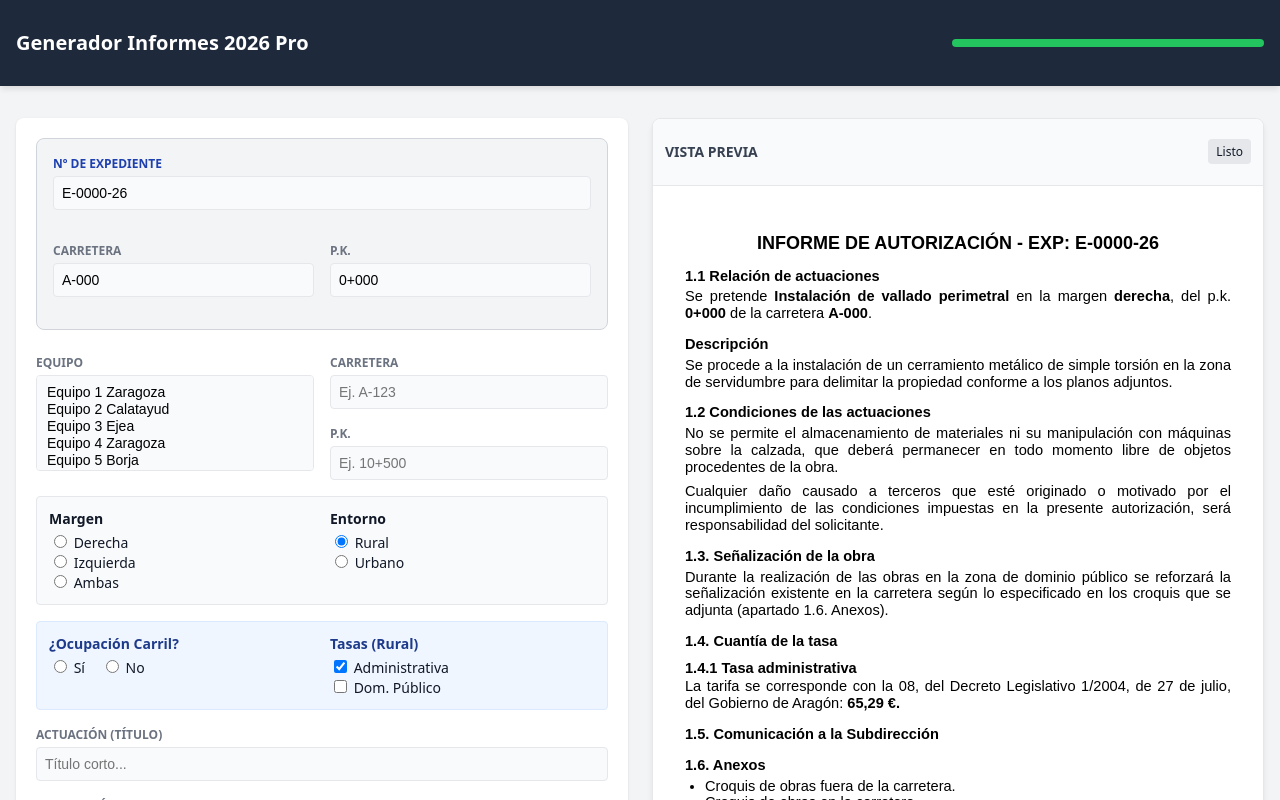
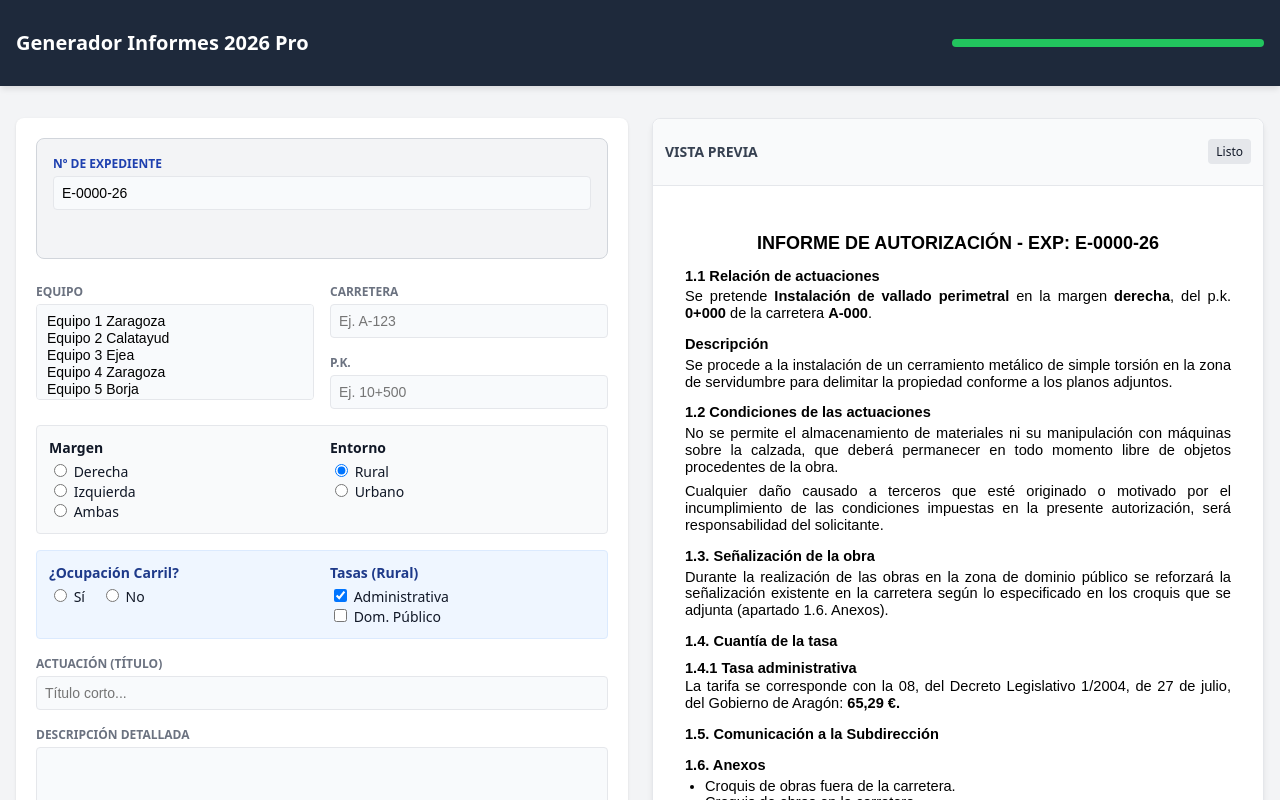
Before and after one commit to Marcos-zgz/generador-informes, a React (Vite) app: page / in a window 1280 px wide. Shown: the top 800 px of the page. Built offline with nearby package versions, Linux system fonts and the light colour scheme.

Commit message:
chore: comentar inputs carreteras

```diff
--- a/src/App.tsx
+++ b/src/App.tsx
@@ -223,7 +223,7 @@ const [formData, setFormData] = useState({
     />
   </div>
 
-  <div style={{ display: 'grid', gridTemplateColumns: '1fr 1fr', gap: '1rem' }}>
+ {/*  <div style={{ display: 'grid', gridTemplateColumns: '1fr 1fr', gap: '1rem' }}>
      <div>
         <label className="label-upper">Carretera</label>
         <input name="carretera" value={formData.carretera} className="input-field" onChange={handleChange}/>
@@ -232,7 +232,8 @@ const [formData, setFormData] = useState({
         <label className="label-upper">P.K.</label>
         <input name="km" value={formData.km} className="input-field" onChange={handleChange}/>
      </div>
-  </div>
+  </div> */}
+
 </div>
             <div style={{display:'grid', gridTemplateColumns:'1fr 1fr', gap:'1rem'}}>
                <div>
```
